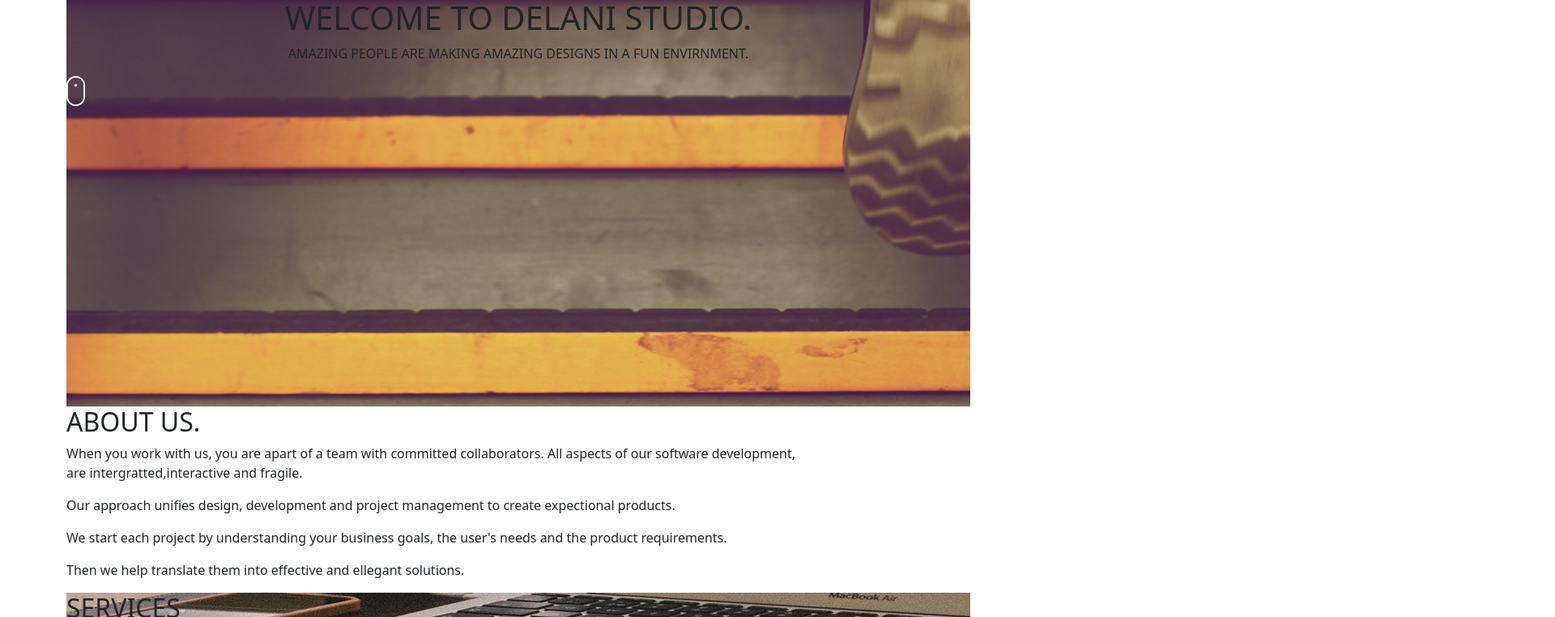
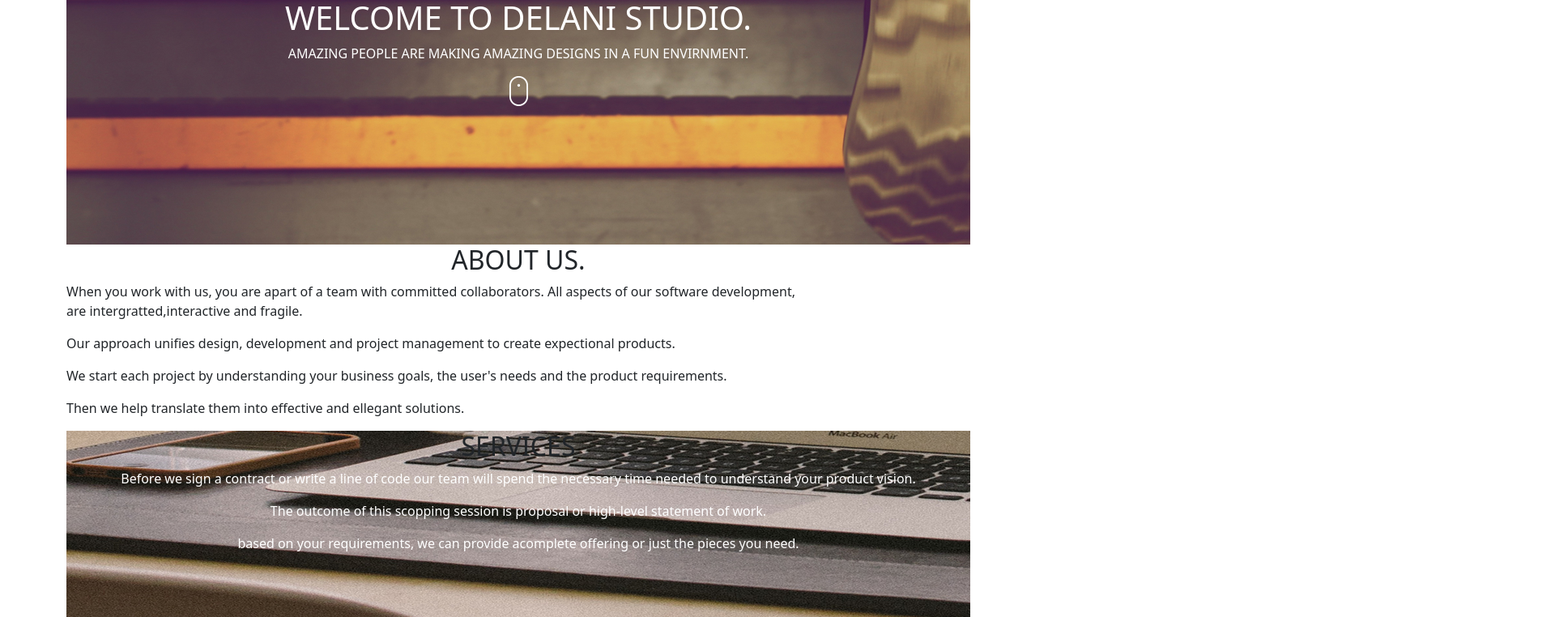
Before and after one commit to lydia-254/Delani-Studio, a plain HTML site: page index.html in a window 1280 px wide. Shown: the part 98-860 px from the top of the page at 81% size, 1920 px wide, since content can reach past the window. Drawn offline with Linux system fonts and the light colour scheme.

Commit message:
Add changes on style.css

```diff
--- a/css/style.css
+++ b/css/style.css
@@ -1,10 +1,21 @@
 .header {
     background-image: url(../assets/backgrounds/lyd.jpg);
-    height: 600px;
+    object-position: center;
+    object-fit: cover;
+    height: 400px;
 }
+h2 {
+    text-align: center;
+}
+.ser {
+    text-align: center;
+    color: white;
+}
+
 .services {
     background-image: url(../assets/backgrounds/comp.jpg);
-    height: 250px;
+    background-repeat: no-repeat;
+    height: 350px;
 }
 .contact {
     background-image: url(../assets/backgrounds/cyt.jpg);
@@ -12,10 +23,15 @@
 }
 h1 {
     text-align: center;
+    color: white;
 }
 .fun {
     text-align: center;
+    color: white;
 }
 .logo {
     text-align: center;
 }
+.icon {
+    text-align: center;
+}
--- a/index.html
+++ b/index.html
@@ -42,9 +42,6 @@
                 <p>The outcome of this scopping session is proposal or high-level statement of work.</p>
                 <p>based on your requirements, we can provide acomplete offering or just the pieces you need.</p>
             </div>
-            <div class="ser">
-                <img src="./assets/backgrounds/comp.jpg" alt="">
-            </div>
         </div>
         <div class="do">
             <h2>WHAT WE DO</h2>
```
